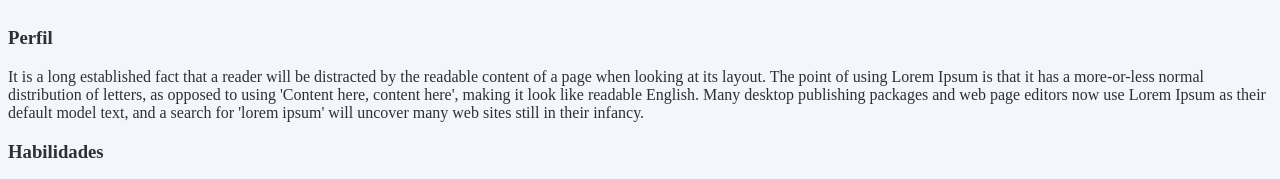
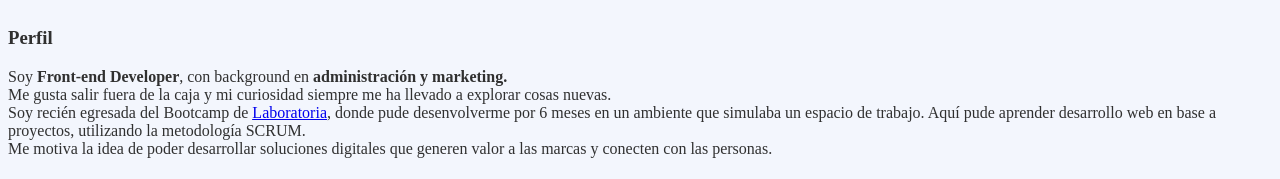
Before and after one commit to pierinamont/portfolio, a Vue app in the folder my-portfolio/: page / in a window 1280 px wide. Shown: the part 521-700 px from the top of the page. Built offline with nearby package versions, Linux system fonts and the light colour scheme; the HTML template or start-up script is replaced by a standard one.

Commit message:
proyecto terminado

```diff
--- a/my-portfolio/public/index.html
+++ b/my-portfolio/public/index.html
@@ -1,10 +1,10 @@
 <!DOCTYPE html>
-<html lang="">
+<html lang="es">
   <head>
     <meta charset="utf-8">
     <meta http-equiv="X-UA-Compatible" content="IE=edge">
     <meta name="viewport" content="width=device-width,initial-scale=1.0">
-    <link rel="icon" href="<%= BASE_URL %>favicon.ico">
+    <link rel="icon" href="<%= BASE_URL %>favicon.svg">
     <link href="https://fonts.googleapis.com/css2?family=Rubik:ital,wght@0,300;0,400;0,500;0,700;1,300&display=swap" rel="stylesheet">
     <title>Pierina Montalva</title>
   </head>
--- a/my-portfolio/src/components/About.vue
+++ b/my-portfolio/src/components/About.vue
@@ -1,6 +1,9 @@
 <template>
   <div class="about">
-    <a id="about" class="lg:ml-20"><h1 class="text-3xl font-bold mb-6 ">Sobre mí</h1></a>
+    <div class="ml-10 lg:ml-28">
+      <a id="about" class="lg:ml-20"><h1 class="text-3xl font-bold mb-6 ">Sobre mí</h1></a>
+    </div>
+
     <section
       class="
         flex flex-col
@@ -12,17 +15,21 @@
         lg:gap-8
       "
     >
-      <div class="lg:max-w-lg lg:mr-12">
+      <div class="lg:max-w-xl lg:mr-12">
         <h3 class="text-2xl font-bold mb-4 lg:mr-36">Perfil</h3>
         <p class="mb-8">
-          It is a long established fact that a reader will be distracted by the
-          readable content of a page when looking at its layout. The point of
-          using Lorem Ipsum is that it has a more-or-less normal distribution of
-          letters, as opposed to using 'Content here, content here', making it
-          look like readable English. Many desktop publishing packages and web
-          page editors now use Lorem Ipsum as their default model text, and a
-          search for 'lorem ipsum' will uncover many web sites still in their
-          infancy.
+          Soy <strong>Front-end Developer</strong>, con background en
+          <strong>administración y marketing.</strong><br>
+          Me gusta salir fuera de la caja y mi curiosidad siempre me ha llevado a
+          explorar cosas nuevas. <br>
+          Soy recién egresada del Bootcamp de
+          <u><a href="https://www.laboratoria.la/" target="_blank">Laboratoria</a></u>, donde
+          pude desenvolverme por 6 meses en un ambiente que simulaba un espacio de
+          trabajo. Aquí pude aprender desarrollo web en base a proyectos, utilizando
+          la metodología SCRUM.<br>
+          Me motiva la idea de poder desarrollar soluciones digitales que generen valor a las marcas
+          y conecten con las personas.
+
         </p>
       </div>
 
@@ -37,7 +44,7 @@
               <button
                 v-for="icon in icons"
                 v-bind:key="icon.name"
-                class="inline-flex items-center space-x-2 rounded mr-6 mb-6 w-14"
+                class="inline-flex items-center space-x-2 rounded mr-6 mb-6 w-12"
               >
                 <img :src="icon.url" alt="" />
               </button>
@@ -91,46 +98,57 @@ export default {
         {
           name: 'HTML',
           url: html,
+          id: 'uno',
         },
         {
           name: 'CSS',
           url: css,
+          id: 'dos',
         },
         {
           name: 'JavaScript',
           url: js,
+          id: 'tres',
         },
         {
           name: 'Git',
           url: git,
+          id: 'cuatro',
         },
         {
           name: 'Github',
           url: github,
+          id: 'cinco',
         },
         {
           name: 'Vue.js',
           url: vue,
+          id: 'seis',
         },
         {
           name: 'Photoshop',
           url: photoshop,
+          id: 'siete',
         },
         {
           name: 'Illustrator',
           url: illustrator,
+          id: 'ocho',
         },
         {
           name: 'Notion',
           url: notion,
+          id: 'nueve',
         },
         {
           name: 'Figma',
           url: figma,
+          id: 'diez',
         },
         {
           name: 'Tailwind',
           url: tailwind,
+          id: 'once',
         },
       ],
     };
--- a/my-portfolio/src/components/Cards.vue
+++ b/my-portfolio/src/components/Cards.vue
@@ -1,11 +1,13 @@
 <template>
 <div>
-<a id="projects"><h1 class="text-3xl font-bold mb-6 lg:pr-36">Proyectos</h1></a>
+  <div class="ml-10 lg:ml-28 mb-12">
+    <a id="projects"><h1 class="text-3xl font-bold lg:pr-36">Proyectos</h1></a>
+  </div>
   <div class=" mx-auto flex flex-wrap flex-row gap-5 justify-center">
     <div
       class="
+        card
         bg-white
-        shadow-md
         rounded-lg
         w-64
       "
@@ -37,7 +39,7 @@
         </p>
         <div class="flex flex-col text-center">
             <a
-            href="card.page"
+            :href="card.page"
             class="
                 text-white
                 bg-blue-700
@@ -57,13 +59,13 @@
                 m-auto
                 justify-center
             "
-            style="color: white"
+             style="color: white"
              target="_blank"
             >
             Ver Proyecto
             </a>
             <a class="cursor-pointer text-blue"
-            href="card.github"
+            :href="card.github"
             target="_blank"
             >Ver repositorio</a>
         </div>
@@ -91,7 +93,7 @@ export default {
           description:
             'Librería que permite validar links obtenidos de archivos markdown, obteniendo los links rotos, válidos, únicos y sus estados.',
           github: 'https://github.com/pierinamont/LIM015-md-links',
-          page: 'https://lim-015-social-network.vercel.app/',
+          page: 'https://www.npmjs.com/package/mdlinks-checker',
         },
         {
           id: 'dos',
@@ -109,7 +111,7 @@ export default {
           description:
             'Interfaz web sobre el Studio Ghibli, donde se pueda visualizar y manipular data según las especificaciones de los usuarios.',
           github: 'https://github.com/pierinamont/LIM015-data-lovers',
-          page: 'https://lim-015-social-network.vercel.app/',
+          page: 'https://pierinamont.github.io/LIM015-data-lovers/src/',
         },
         {
           id: 'cuatro',
@@ -118,10 +120,18 @@ export default {
           description:
             'Aplicación web que le permite a los usuario validar el número de una tarjeta de crédito y ver a qué banco pertenece. ',
           github: 'https://github.com/pierinamont/LIM015-card-validation',
-          page: 'https://lim-015-social-network.vercel.app/',
+          page: 'https://pierinamont.github.io/LIM015-card-validation/src/',
         },
       ],
     };
   },
 };
 </script>
+
+<style scoped>
+.card {
+box-shadow: 0px 15px 19px -1px rgba(46,91,255,0.16);
+-webkit-box-shadow: 0px 15px 19px -1px rgba(46,91,255,0.16);
+-moz-box-shadow: 0px 15px 19px -1px rgba(46,91,255,0.16);
+}
+</style>
--- a/my-portfolio/src/views/Home.vue
+++ b/my-portfolio/src/views/Home.vue
@@ -2,7 +2,7 @@
   <div class="home">
     <Hero class="mt-28"/>
     <About class="mt-56"/>
-    <Cards class="mt-56 mb-36"/>
+    <Cards class="mt-40 mb-36"/>
   </div>
 </template>
 
```
Also changed, not shown: my-portfolio/public/favicon.svg (added).
